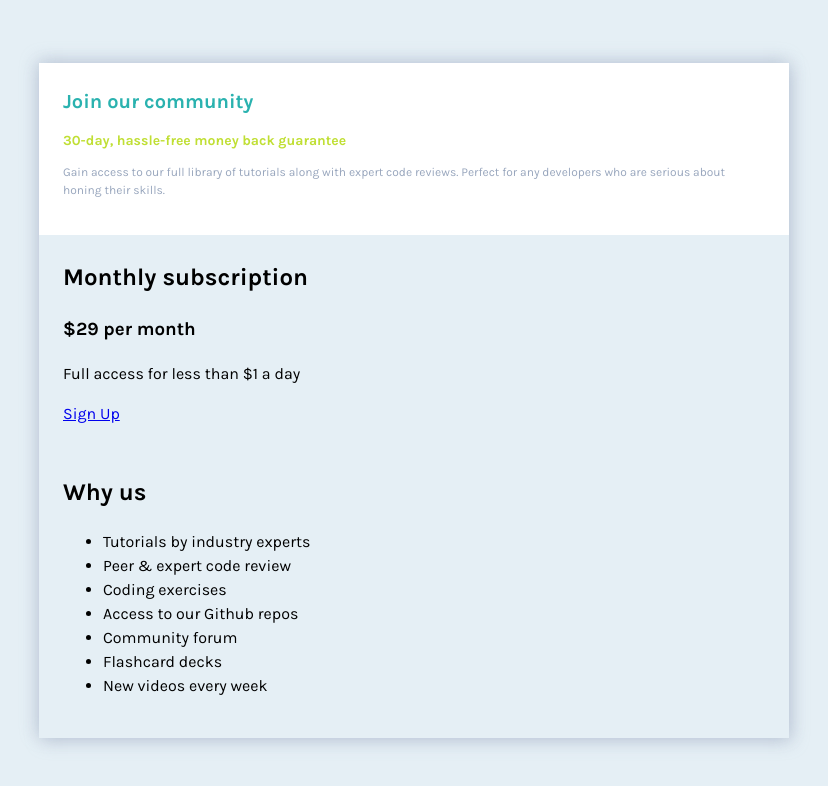
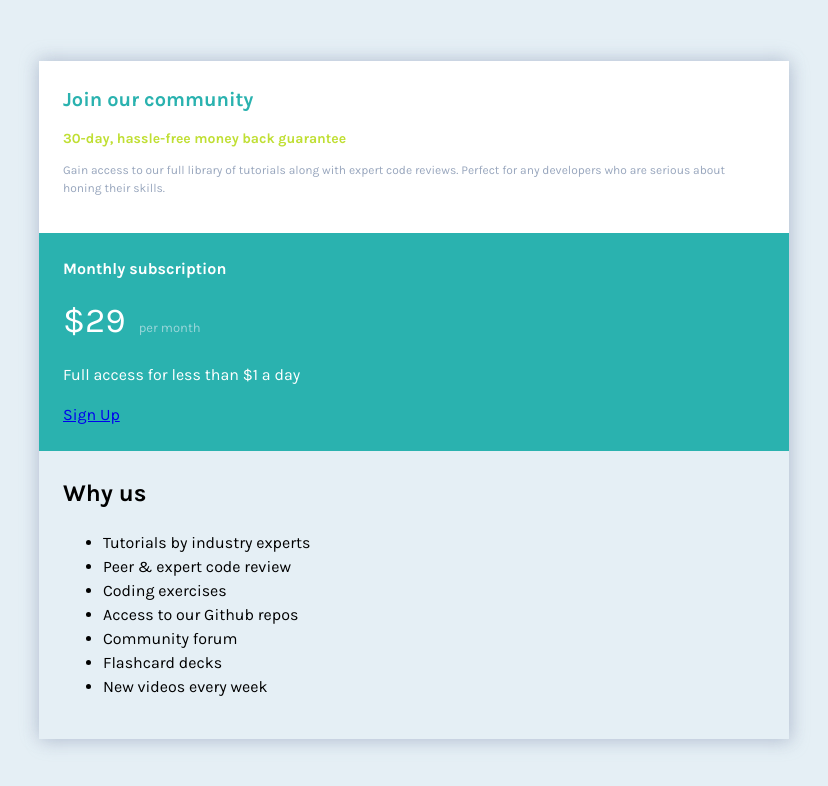
Before and after one commit to Shadowbest/single-price-grid-component, a plain HTML site: page index.html in a window 1280 px wide. Shown: the whole page, without its empty margins (226-1054 px from the left). Drawn offline with Linux system fonts and the light colour scheme.

Commit message:
Added styles for subscription section

```diff
--- a/css/styles.css
+++ b/css/styles.css
@@ -47,8 +47,8 @@ h6 {
 .price-component {
   width: 80%;
   max-width: 750px;
-  box-shadow: 3px 4px 16px hsl(218, 22%, 67%, 0.4),
-  -2px -3px 16px hsl(218, 22%, 67%, 0.4);
+  box-shadow: 3px 4px 16px hsla(218, 22%, 67%, 0.4),
+  -2px -3px 16px hsla(218, 22%, 67%, 0.4);
 }
 
 .price-component__header,
@@ -76,3 +76,28 @@ h6 {
   color: var(--blue);
   font-size: 1.2rem;
 }
+
+/* PRICE COMPONENT BOXES */
+
+/* PRICE COMPONENT SUBSCRIPTION */
+.price-component__subscription {
+  background-color: var(--cyan);
+  color: #fff;
+}
+
+.price-component__subscription h2 {
+  font-size: 1.6rem;
+}
+
+.price-component__subscription h3 {
+  color: hsla(204, 43%, 93%, 0.6);
+  font-size: 1.3rem;
+  font-weight: 400;
+}
+
+.price-component__subscription h3 .price {
+  display: inline-block;
+  color: #fff;
+  font-size: 3.5rem;
+  padding-inline-end: 1rem;
+}
```
